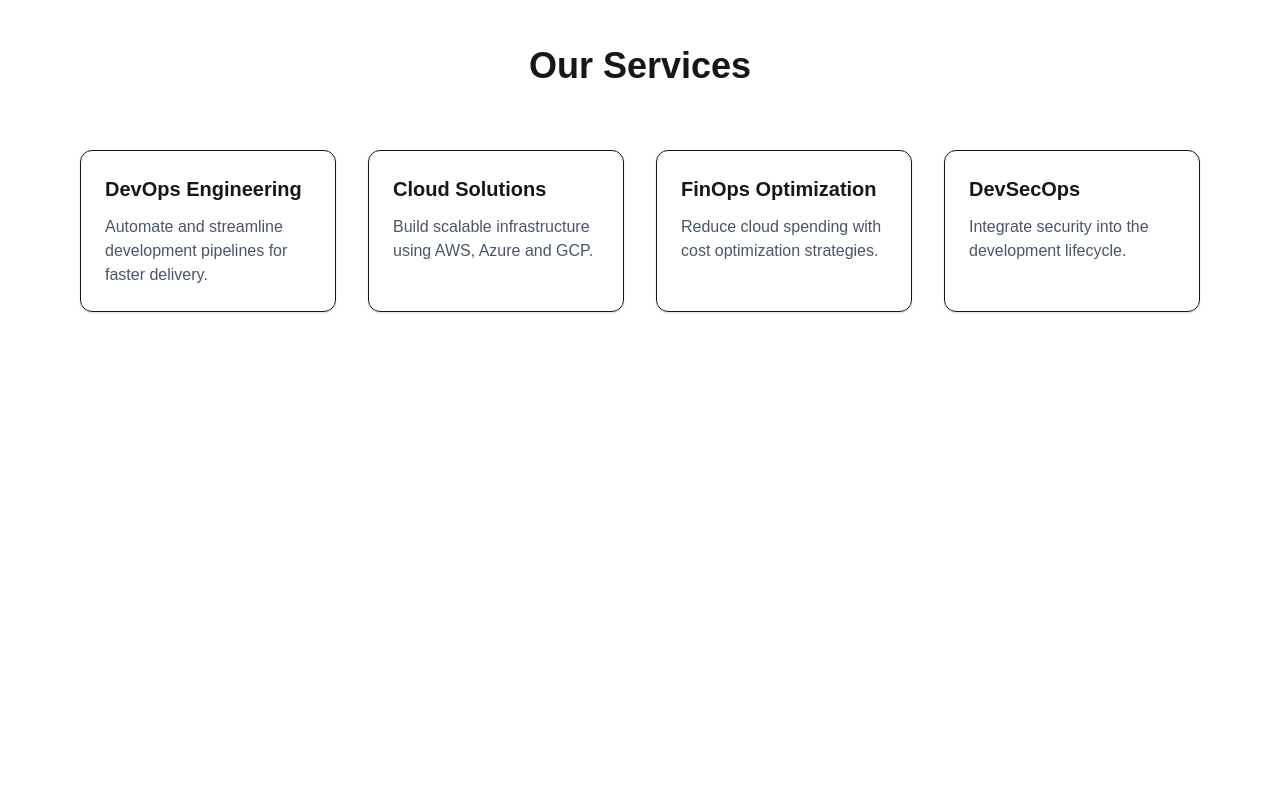
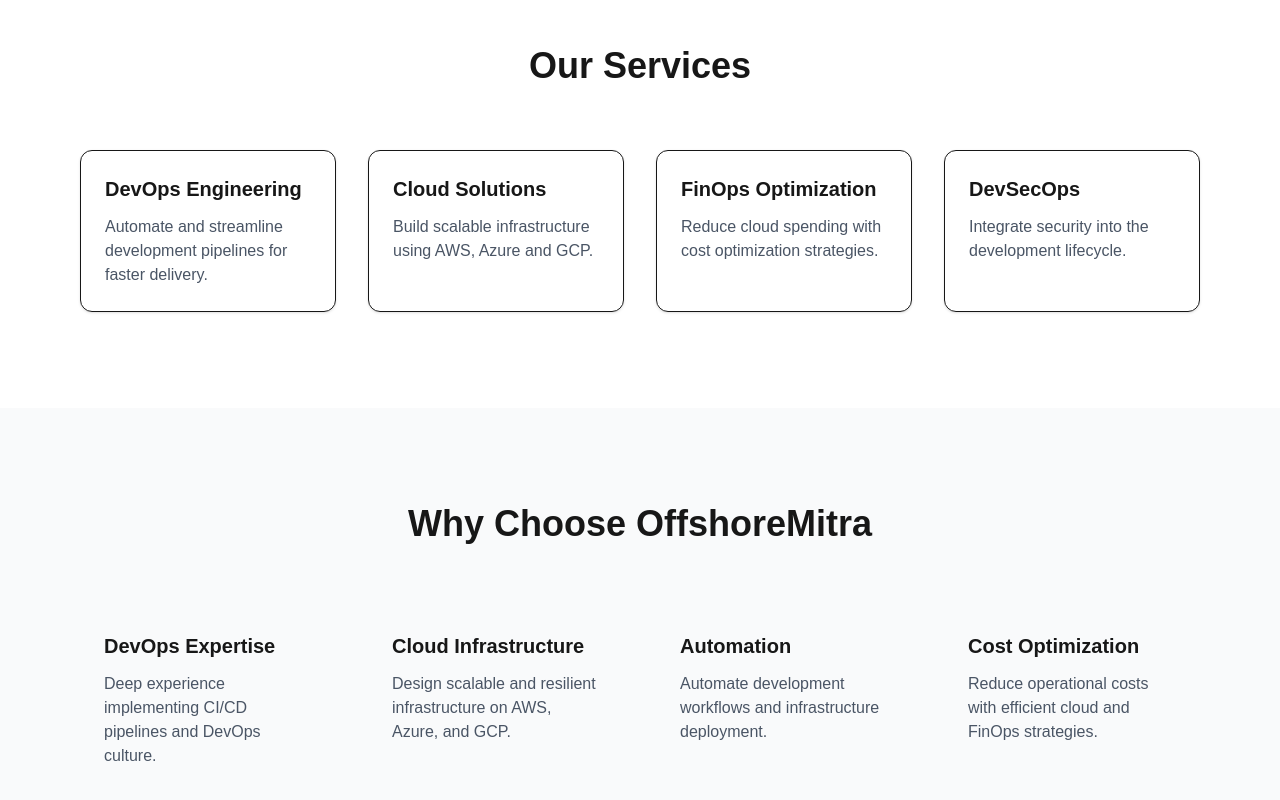
Before and after one commit to Amogh902/Company-s_Website, a Next.js app in the folder apps/: page / in a window 1280 px wide. Shown: the part 512-1312 px from the top of the page. Before the commit the page ends 920 px from the top, so only its background shows below. Built offline with nearby package versions, Linux system fonts and the light colour scheme.

Commit message:
Step7 why us

```diff
--- a/apps/app/page.js
+++ b/apps/app/page.js
@@ -1,6 +1,7 @@
 import Navbar from "../components/Navbar"
 import Hero from "../sections/Hero"
 import Services from "../sections/Services"
+import WhyUs from "../sections/WhyUs"
 
 export default function Home() {
   return (
@@ -8,6 +9,7 @@
       <Navbar />
       <Hero />
       <Services />
+      <WhyUs />
     </div>
   )
 }
--- a/apps/sections/WhyUs.js
+++ b/apps/sections/WhyUs.js
@@ -0,0 +1,53 @@
+export default function WhyUs() {
+  return (
+    <section className="py-24 bg-gray-50">
+      <div className="max-w-6xl mx-auto px-4">
+
+        <h2 className="text-4xl font-bold text-center mb-16">
+          Why Choose OffshoreMitra
+        </h2>
+
+        <div className="grid md:grid-cols-2 lg:grid-cols-4 gap-8">
+
+          <div className="p-6">
+            <h3 className="text-xl font-semibold mb-3">
+              DevOps Expertise
+            </h3>
+            <p className="text-gray-600">
+              Deep experience implementing CI/CD pipelines and DevOps culture.
+            </p>
+          </div>
+
+          <div className="p-6">
+            <h3 className="text-xl font-semibold mb-3">
+              Cloud Infrastructure
+            </h3>
+            <p className="text-gray-600">
+              Design scalable and resilient infrastructure on AWS, Azure, and GCP.
+            </p>
+          </div>
+
+          <div className="p-6">
+            <h3 className="text-xl font-semibold mb-3">
+              Automation
+            </h3>
+            <p className="text-gray-600">
+              Automate development workflows and infrastructure deployment.
+            </p>
+          </div>
+
+          <div className="p-6">
+            <h3 className="text-xl font-semibold mb-3">
+              Cost Optimization
+            </h3>
+            <p className="text-gray-600">
+              Reduce operational costs with efficient cloud and FinOps strategies.
+            </p>
+          </div>
+
+        </div>
+
+      </div>
+    </section>
+  )
+}
```
Also changed, not shown: 1 other file (tests, documents, lock files or other folders).
